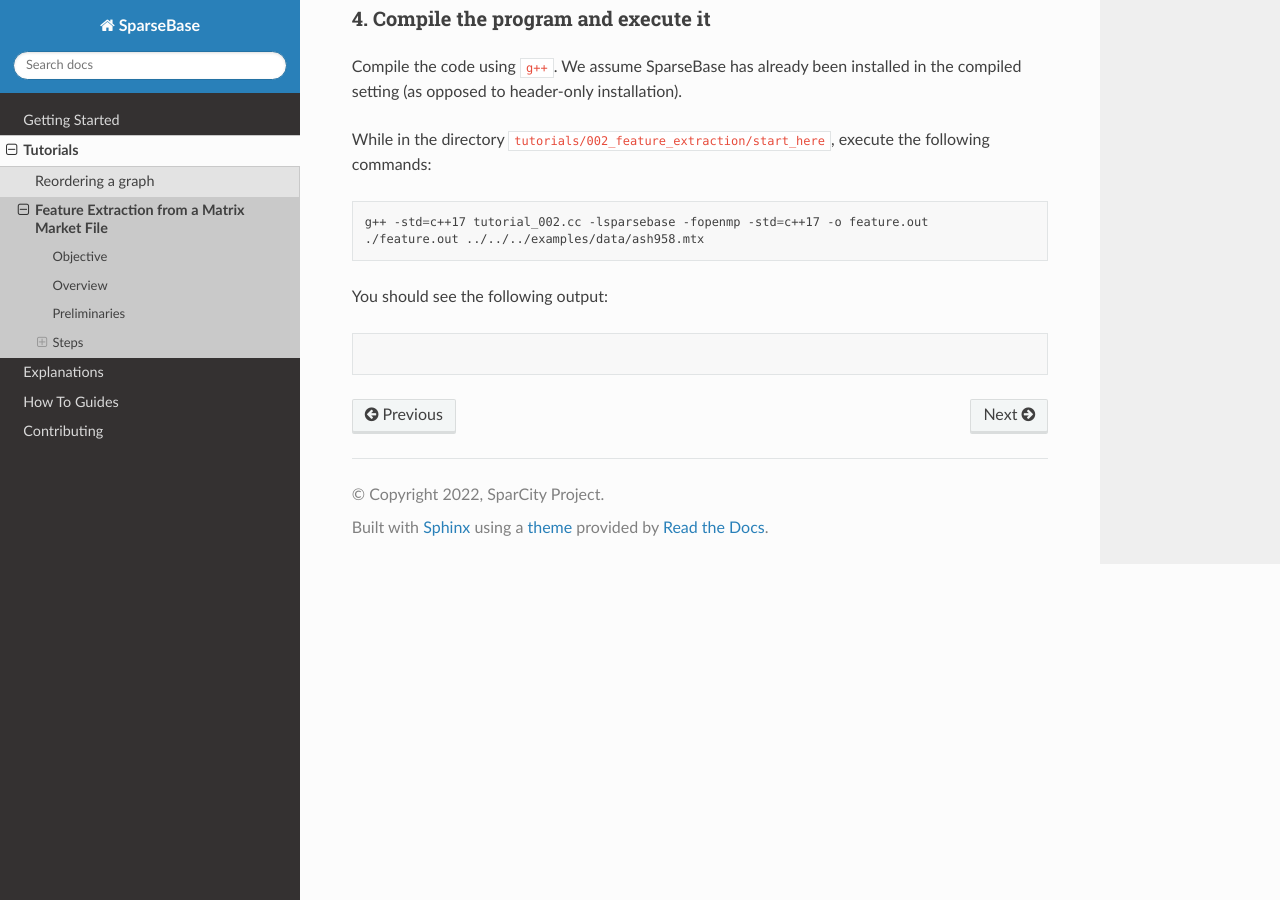
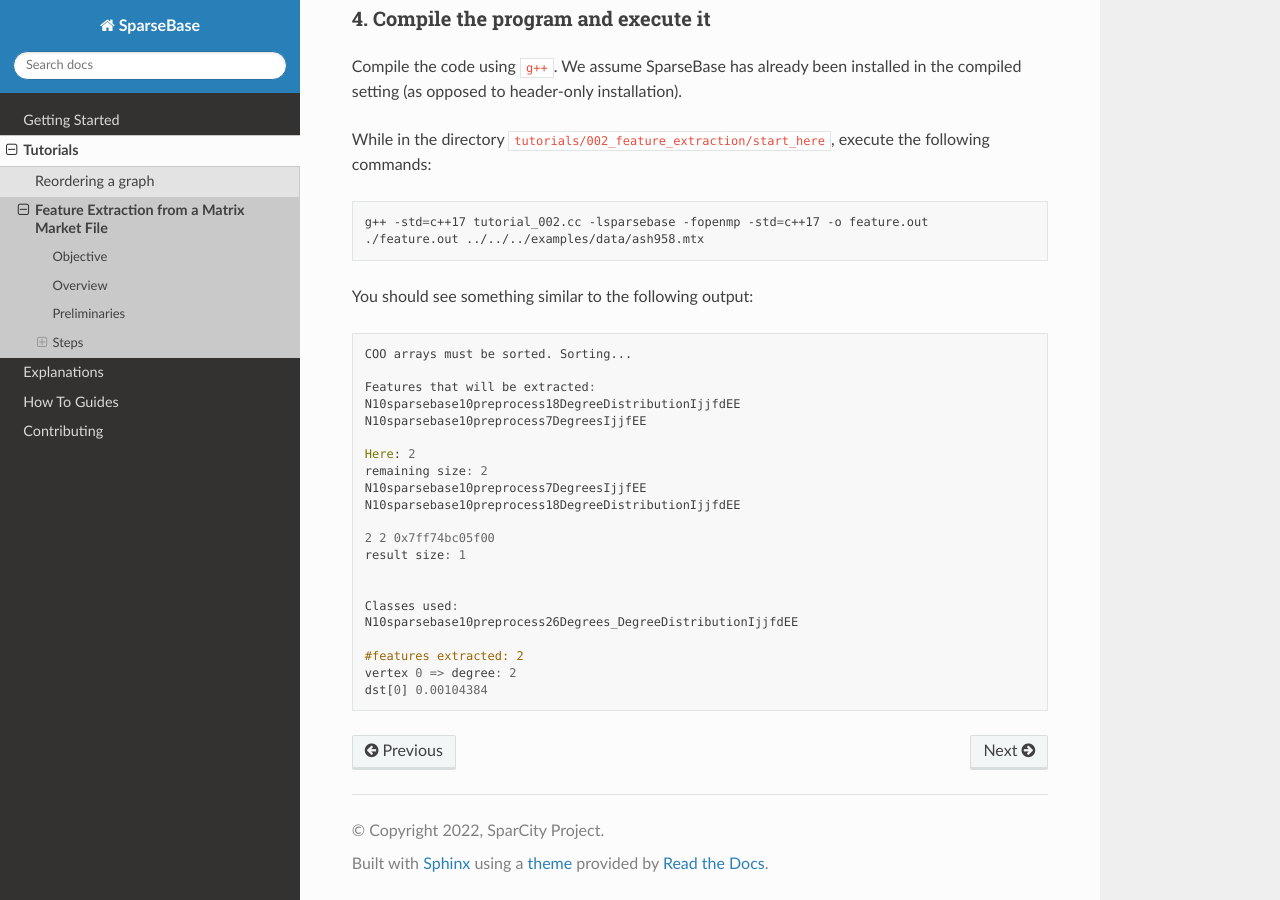
Before and after one commit to sparcityeu/SparseBase, a Sphinx documentation site: the page built from docs/pages/tutorials/002_feature_extraction.md, in a window 1280 px wide and 900 px high, scrolled down 2644 px. Built offline with Sphinx 7.4.7 and the Read the Docs theme 2.0.0, drawn with Linux system fonts in a browser that asks for light colours; pages that are not in the unit, such as notebooks, are missing from menus.

Commit message:
Added output of tutorial.

````diff
--- a/docs/pages/tutorials/002_feature_extraction.md
+++ b/docs/pages/tutorials/002_feature_extraction.md
@@ -102,7 +102,28 @@ g++ -std=c++17 tutorial_002.cc -lsparsebase -fopenmp -std=c++17 -o feature.out
 ./feature.out ../../../examples/data/ash958.mtx
 ```
 
-You should see the following output:
+You should see something similar to the following output:
 
 ```
+COO arrays must be sorted. Sorting...
+
+Features that will be extracted:
+N10sparsebase10preprocess18DegreeDistributionIjjfdEE
+N10sparsebase10preprocess7DegreesIjjfEE
+
+Here: 2
+remaining size: 2
+N10sparsebase10preprocess7DegreesIjjfEE
+N10sparsebase10preprocess18DegreeDistributionIjjfdEE
+
+2 2 0x7ff74bc05f00
+result size: 1
+
+
+Classes used:
+N10sparsebase10preprocess26Degrees_DegreeDistributionIjjfdEE
+
+#features extracted: 2
+vertex 0 => degree: 2
+dst[0] 0.00104384
 ```
````
